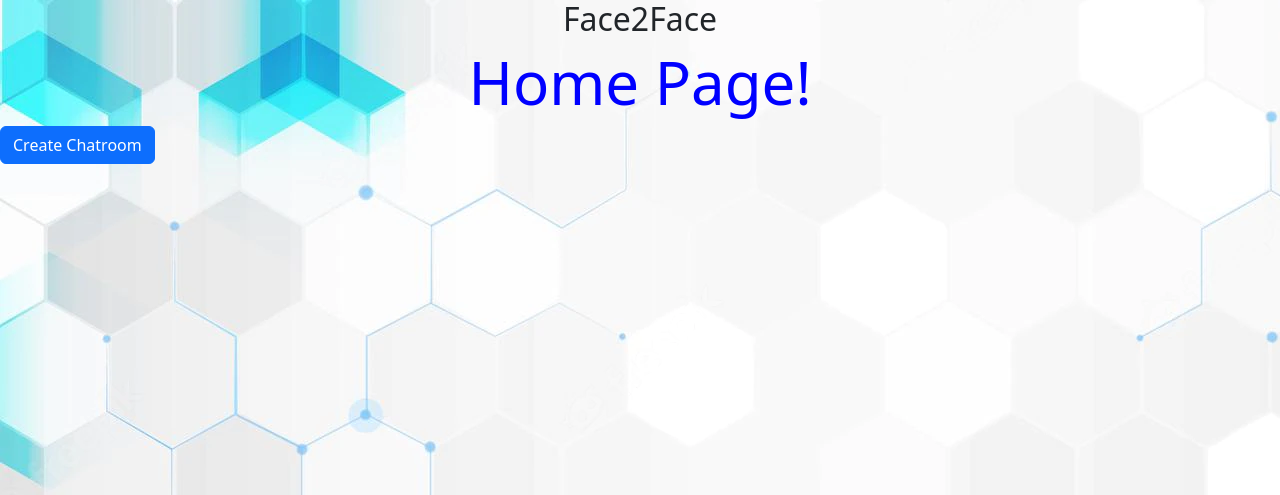
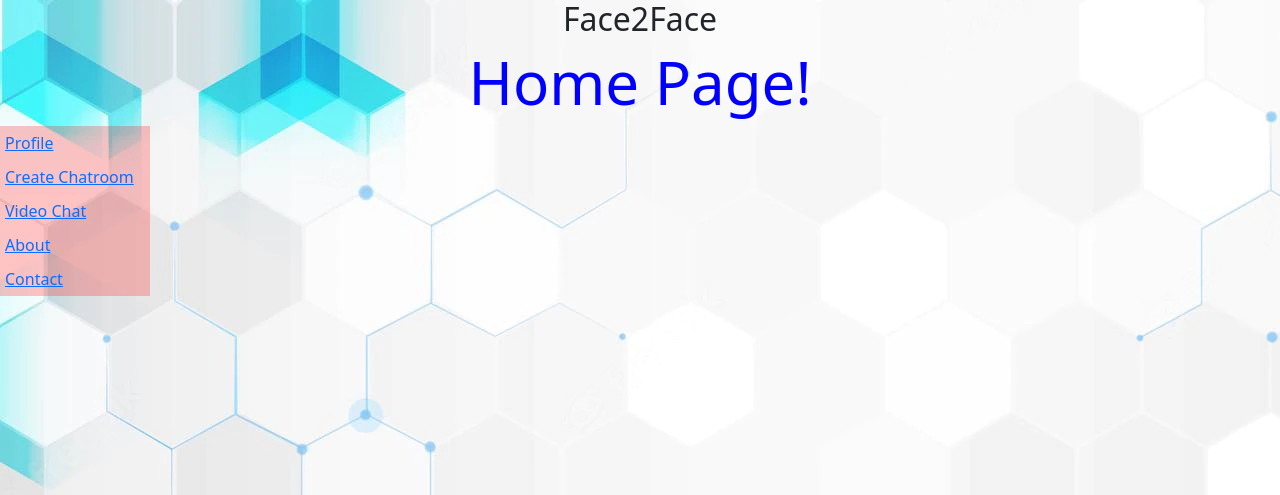
Before and after one commit to kearaharrington/Face2Face, a Django app: page / in a window 1280 px wide. Shown: the top 495 px of the page. Run offline with Django 4.2, Linux system fonts and the light colour scheme; some libraries are stand-ins or nearby versions.

Commit message:
create about.html, create views:about and url: about

```diff
--- a/main_app/templates/index.html
+++ b/main_app/templates/index.html
@@ -11,7 +11,21 @@
   <h1> Home Page!</h1>
 </div>
 <div class='home-links'>
-  <a href='/chatroom/create' class='btn btn-primary'> Create Chatroom </a>
+  <div class='home-btn-div'>
+    <a href='/chatroom/create' class='btn1'> Profile </a>
+  </div>
+  <div class='home-btn-div'>
+    <a href='/chatroom/create' class='btn1'> Create Chatroom </a>
+  </div>
+  <div class='home-btn-div'>
+    <a href='/room' class='btn1'> Video Chat </a>
+  </div>
+  <div class='home-btn-div'>
+    <a href='/about' class='btn1'> About </a>
+  </div>
+  <div class='home-btn-div'>
+    <a href='/chatroom/create' class='btn1'> Contact </a>
+  </div>
 </div>
 
 </body>
--- a/main_app/urls.py
+++ b/main_app/urls.py
@@ -13,6 +13,7 @@ urlpatterns = [
     path('logout/', views.logout_view, name='logout'),
     path('signup/', views.signup_view, name='signup'),
     path('group/', views.chatroom, name='chat_room'),
+    path('about/', views.about, name='about'),
     path('room/', views.room),
     path('lobby/', views.lobby),
 ]
--- a/main_app/views.py
+++ b/main_app/views.py
@@ -72,6 +72,9 @@ def signup_view(request):
 def home(request):
     return render(request, 'home.html')
 
+def about(request):
+    return render(request, 'about.html')
+
 @login_required
 def chatroom(request, chatroom):
     user = request.user
--- a/static/homepage.css
+++ b/static/homepage.css
@@ -8,3 +8,19 @@ body {
     color:blue;
     font-size: 60px;
 }
+
+.home-links {
+    background-color: rgba(255, 0, 0, 0.231);
+    width: 150px;
+    justify-content: center;
+    align-items: center;
+}
+
+.home-btn-div {
+    padding: 5px;
+}
+
+.btn {
+    background-color: darkcyan;
+    color: white;
+}
```
Also changed, not shown: main_app/templates/about.html (added, +20 -0 lines).
